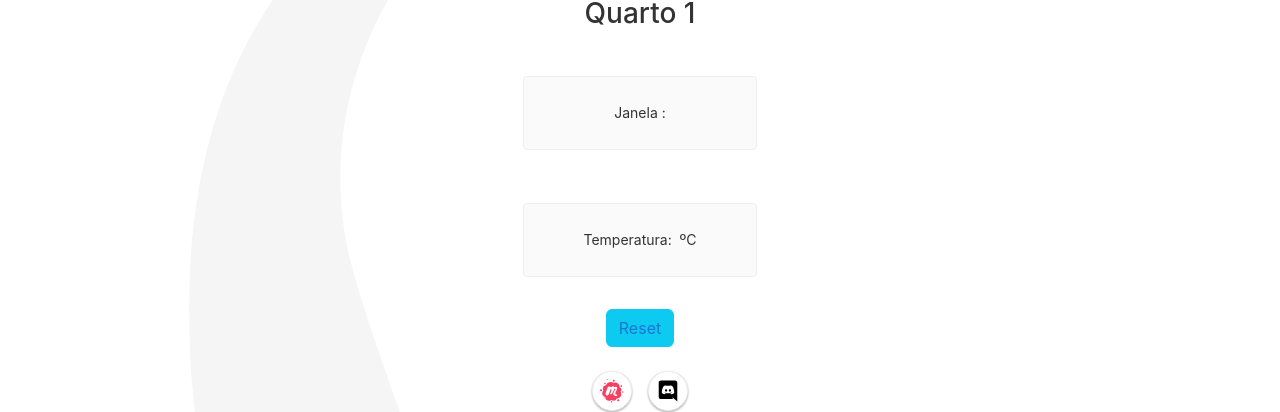
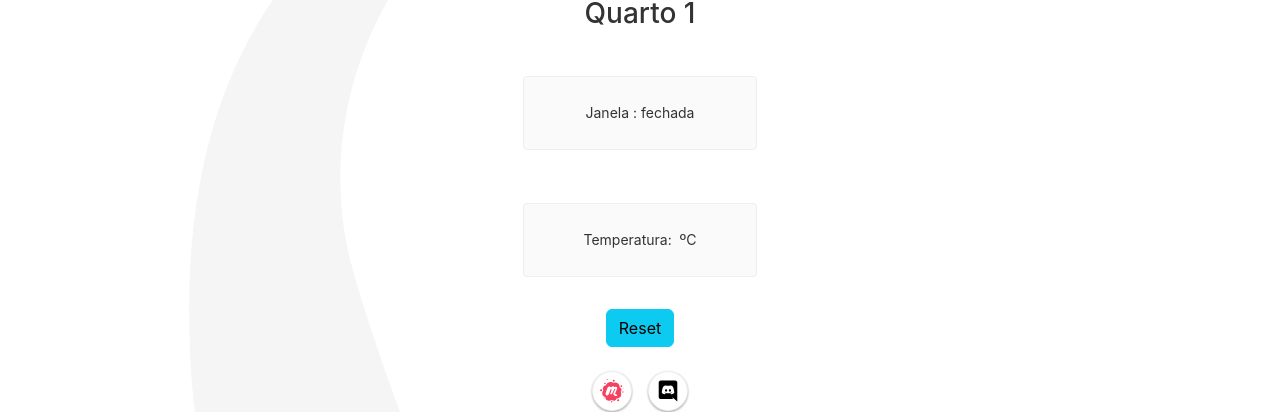
Before and after one commit to jonas4040/sistema_alarme_v1_web, an Angular app: page / in a window 1280 px wide. Shown: the part 253-665 px from the top of the page. Built offline with nearby package versions, Linux system fonts and the light colour scheme; no server answers.

Commit message:
FEAT - ajustes finos frontend

```diff
--- a/src/app/alarme-service.service.ts
+++ b/src/app/alarme-service.service.ts
@@ -22,7 +22,7 @@ export class AlarmeService {
   /**
    * JAVA METHOD resetar()
    */
-  public resetar() : Observable<string>{
+  public resetar(){
     return this.http.get<string>(this.alarmeURL+"reset");
   }
 
--- a/src/app/app.component.html
+++ b/src/app/app.component.html
@@ -356,21 +356,21 @@
   <h3>Quarto 1</h3><br/>
   <div class="card-container">
    <div class="card">Janela :
-      {{ estado.estado| json }}
+      {{estado}}
    </div>
   </div>
   <br/>
   <div class="card-container">
     <div class="card">
       Temperatura:
-        {{ temperatura.Contando | json }}&nbsp;ºC
+        {{ temperatura.valor | json }}&nbsp;ºC
     </div>
   </div>
 
   <div class="card-container">
-    <a routerLink="/reset"class="btn btn-info">
+    <button (click)="resetar()" class="btn btn-info">
       Reset
-    </a>
+    </button>
   </div>
 
   <!-- Links -->
--- a/src/app/app.component.ts
+++ b/src/app/app.component.ts
@@ -19,8 +19,7 @@ export class AppComponent implements OnInit{
     this.alarmeService.getTemperatura().subscribe(
       data => {
         if(data!==null && data!==undefined){
-          this.temperatura = JSON.parse(JSON.stringify(data));
-          this.estado = JSON.parse(JSON.stringify(data)) === '1'? 'aberta' : 'fechada';
+          this.temperatura = data;
         }
           console.log(data);
       });
@@ -28,4 +27,11 @@ export class AppComponent implements OnInit{
   }
 
   title = 'Sistema de Alarme v1';
+
+  resetar(){
+    this.alarmeService.resetar().subscribe(
+      response =>{
+        this.estado="fechada";
+      } );
+  }
 }
```
